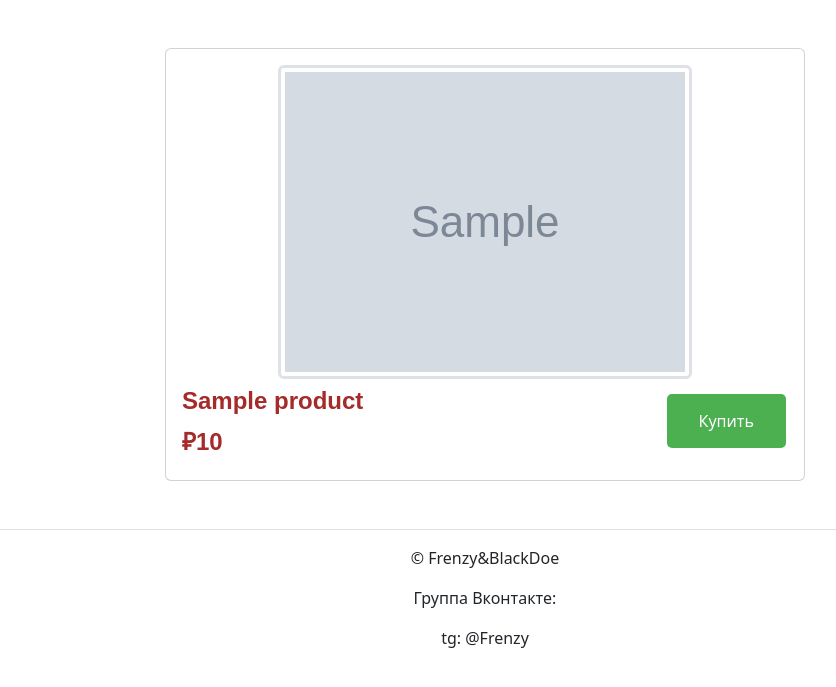
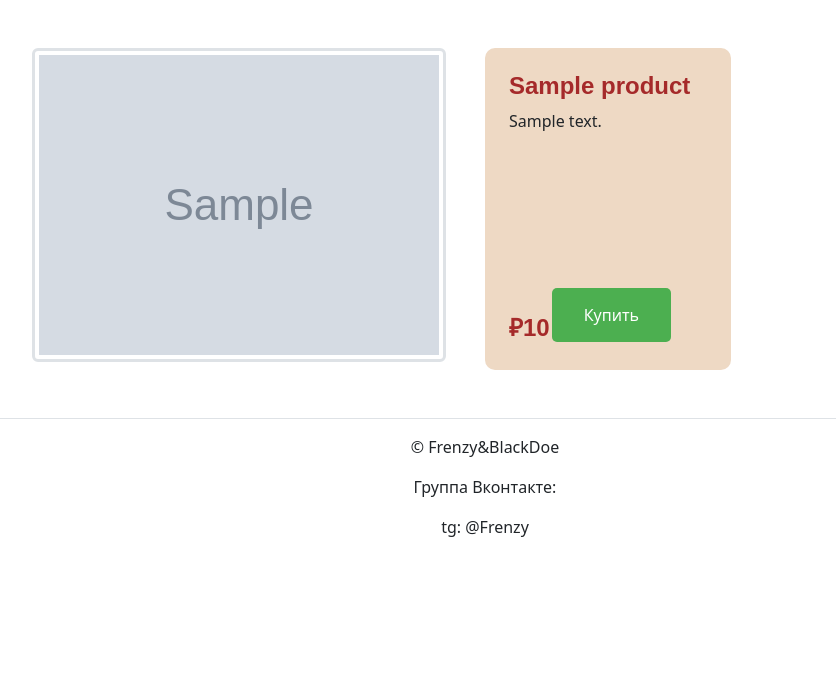
Before and after one commit to Karramb/kozhev, a Django app: page /products/1/ in a window 1280 px wide. Shown: the part 56-743 px from the top of the page, without its empty margins (155-991 px from the left). Run offline with Django 4.2, Linux system fonts and the light colour scheme; tables that the repository leaves empty hold one stand-in row (values such as "Sample post"); grey boxes marked "Sample" are stand-in pictures; some libraries are stand-ins or nearby versions.

Commit message:
fix product detail

```diff
--- a/kozhev/static_dev/css/style.css
+++ b/kozhev/static_dev/css/style.css
@@ -46,3 +46,12 @@
     font-weight: bold; /* Жирность шрифта */
     font-size: 24px; /* Размер шрифта */
   }
+  .card {
+    border: none;
+    box-shadow: none;
+  }
+  .card .col-md-6.right {
+    background-color: #EED9C4; /* Светло-коричневый цвет */
+    width: 25%; /* Ограничиваем ширину до 40% от родительского блока */
+    border-radius: 10px;
+  }
--- a/kozhev/templates/main/product_detail.html
+++ b/kozhev/templates/main/product_detail.html
@@ -9,18 +9,30 @@
   {% bootstrap_javascript %}
   <link rel="stylesheet" href="{% static 'css/style.css' %}">
   <div class="col d-flex justify-content-center">
-    <div class="card" style="width: 40rem;">
-      <div class="card-body">
-        {% if product.image %}
-          <a href="{{ product.image.url }}" target="_blank">
+    <div class="card" style="width: 60rem;">
+      <!-- Используем сетку -->
+      <div class="row no-gutters">
+        <!-- Левый столбец с изображением -->
+        <div class="col-md-6">
+          {% if product.image %}
             <img class="border-3 rounded img-fluid img-thumbnail mb-2 mx-auto d-block" src="{{ product.image.url }}">
-          </a>
-        {% endif %}
-        <div>
-          <h5 class="card-title"><span class="price">{{ product.name }}</span></h5>
-          <button type="button" class="buy-button" data-bs-toggle="modal" data-bs-target="#exampleModal">Купить</button>
+          {% endif %}
         </div>
-        <span class="price">₽{{ product.price }}</span>
+
+        <!-- Правый столбец с информацией -->
+        <div class="col-md-6 d-flex flex-column justify-content-between p-4 right">
+          <div>
+            <h5 class="card-title"><span class="price">{{ product.name }}</span></h5>
+            <p class="card-text">{{ product.text }}</p>
+          </div>
+
+          <div class="d-flex align-items-end">
+            <span class="price">₽{{ product.price }}</span>
+            <button type="button" class="buy-button ml-2" data-bs-toggle="modal" data-bs-target="#exampleModal">Купить</button>
+          </div>
+        </div>
+      </div>
+    </div>
                 <!-- Модальное окно -->
 <div class="modal fade" id="exampleModal" tabindex="-1" aria-labelledby="exampleModalLabel" aria-hidden="true">
     <div class="modal-dialog">
```
